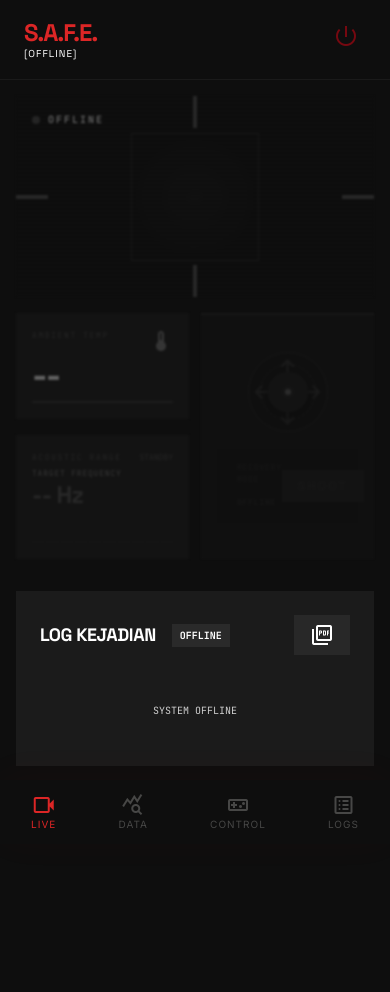
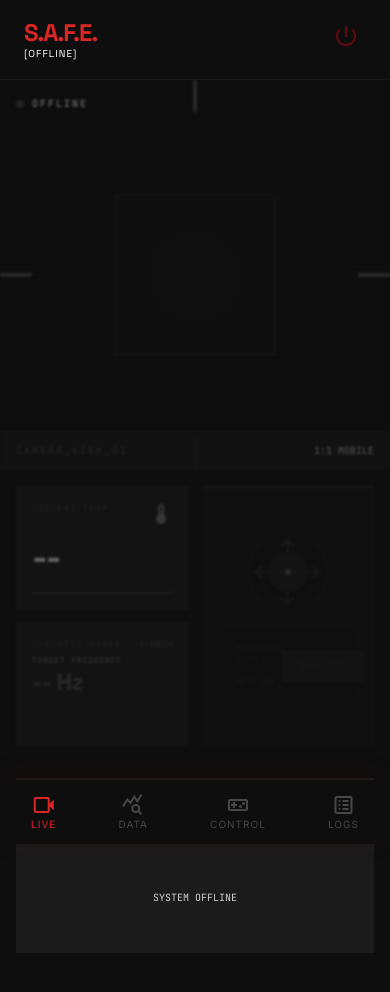
Before and after one commit to najibhrd25/PKM-KC, a Next.js app: page / in a window 390 px wide. Shown: the top 992 px of the page. Before the commit the page ends 846 px from the top, so only its background shows below. Built offline with nearby package versions, Linux system fonts and the light colour scheme.

Commit message:
feat: prepare mobile-first dashboard layout

```diff
--- a/src/app/page.tsx
+++ b/src/app/page.tsx
@@ -8,9 +8,12 @@ import VideoFeed from '@/components/dashboard/VideoFeed';
 import SensorCards from '@/components/dashboard/SensorCards';
 import TacticalCard from '@/components/dashboard/TacticalCard';
 import LogSection from '@/components/dashboard/LogSection';
+import { useStartupAudio } from '@/platform/web/useStartupAudio';
 
 export default function Home() {
   const { state, startupPhase } = useSystemState();
+  useStartupAudio(startupPhase);
+
   const isOff = state === 'OFF_STATE';
   const isStarting = state === 'STARTUP_SEQUENCE';
 
@@ -26,8 +29,7 @@ export default function Home() {
       <Header />
       <SideNav />
 
-      {/* Main Content Canvas */}
-      <main className={`lg:ml-20 pt-20 pb-20 px-4 lg:px-6 max-w-[1600px] mx-auto min-h-screen`}>
+      <main className="min-h-screen max-w-[1600px] mx-auto px-4 pt-20 pb-24 lg:ml-20 lg:px-6 lg:pb-20">
         {/* Dashboard Header (Desktop only) */}
         <div className="hidden lg:flex justify-between items-end mb-10 mt-8">
           <div>
@@ -46,16 +48,13 @@ export default function Home() {
           </div>
         </div>
 
-        {/* ===== DESKTOP LAYOUT (lg+) ===== */}
         <div className={`hidden lg:flex flex-row items-stretch gap-6 mb-12 transition-all duration-700 ${contentClass}`}>
-          {/* Left Column: Video Feed (16:9 ratio) */}
           <div className="w-[75%] relative aspect-video">
             <div className="absolute inset-0">
               <VideoFeed />
             </div>
           </div>
 
-          {/* Right Column: 3 Control Cards stacked vertically, strictly bound by left column's height */}
           <div className="w-[25%] relative">
             <div className="absolute inset-0 flex flex-col gap-4 min-h-0">
               <SensorCards />
@@ -64,26 +63,19 @@ export default function Home() {
           </div>
         </div>
 
-        {/* ===== MOBILE LAYOUT (<lg) ===== */}
-        <div className={`lg:hidden space-y-4 mt-4 transition-all duration-700 ${contentClass}`}>
-          {/* Section 1: Camera Feed (16:9 aspect, full-width) */}
-          <div className="aspect-video w-full">
-            <VideoFeed />
-          </div>
+        <div className={`lg:hidden space-y-4 transition-all duration-700 ${contentClass}`}>
+          <section aria-label="Live camera feed" className="-mx-4 aspect-square">
+            <VideoFeed variant="mobile" />
+          </section>
 
-          {/* Section 2: 2-Column Grid (Sensor + Controls) */}
-          <div className="grid grid-cols-2 gap-3">
-            {/* Col 1: Sensor Info (stacked vertically) */}
-            <div className="space-y-4">
+          <section aria-label="Sensors and manual controls" className="grid grid-cols-2 gap-3">
+            <div className="flex min-h-[260px] flex-col gap-3">
               <SensorCards />
             </div>
-
-            {/* Col 2: Manual Controls */}
             <TacticalCard />
-          </div>
+          </section>
         </div>
 
-        {/* Bottom: Logs (both layouts) */}
         <div className="mt-8 lg:mt-12">
           <LogSection />
         </div>
--- a/src/components/dashboard/SensorCards.tsx
+++ b/src/components/dashboard/SensorCards.tsx
@@ -67,7 +67,7 @@ export default function SensorCards() {
                 ? 'bg-muted/10 h-[2px] lg:h-1'
                 : `bg-gradient-to-t from-primary-container/20 to-primary-container ${i % 3 === 0 ? 'animate-pulse' : ''}`
                 }`}
-              style={{ height: isOff ? (typeof window !== 'undefined' && window.innerWidth >= 1024 ? '4px' : '2px') : `${h}%` }}
+              style={isOff ? undefined : { height: `${h}%` }}
             />
           ))}
         </div>
--- a/src/components/dashboard/VideoFeed.tsx
+++ b/src/components/dashboard/VideoFeed.tsx
@@ -2,13 +2,14 @@
 
 import { useSystemState } from '@/store/useSystemState';
 
-export default function VideoFeed() {
+export default function VideoFeed({ variant = 'desktop' }: { variant?: 'desktop' | 'mobile' }) {
   const { state, startupPhase } = useSystemState();
   const isOff = state === 'OFF_STATE';
   const cameraVisible = startupPhase.cameraVisible;
+  const isMobile = variant === 'mobile';
 
   return (
-    <div className="relative w-full h-full bg-surface-container-lowest overflow-hidden rounded-lg">
+    <div className={`relative w-full h-full bg-surface-container-lowest overflow-hidden ${isMobile ? 'rounded-none' : 'rounded-lg'}`}>
       {/* Camera feed surface */}
       <div
         className={`w-full h-full transition-all duration-700 ${
@@ -28,7 +29,7 @@ export default function VideoFeed() {
 
       {/* Targeting Reticle */}
       <div className="absolute inset-0 flex items-center justify-center pointer-events-none">
-        <div className="w-32 h-32 lg:w-48 lg:h-48 custom-reticle flex items-center justify-center">
+        <div className="w-40 h-40 lg:w-48 lg:h-48 custom-reticle flex items-center justify-center">
           <div className="w-1 h-8 bg-primary-container absolute top-0" />
           <div className="w-1 h-8 bg-primary-container absolute bottom-0" />
           <div className="w-8 h-1 bg-primary-container absolute left-0" />
@@ -49,6 +50,17 @@ export default function VideoFeed() {
           {isOff ? 'OFFLINE' : 'LIVE'}
         </span>
       </div>
+
+      {isMobile && (
+        <div className="absolute bottom-0 left-0 right-0 flex items-center justify-between bg-surface-container-low/90 px-4 py-3">
+          <span className="font-[family-name:var(--font-jetbrains-mono)] text-[10px] tracking-[0.2em] text-muted">
+            CAMERA_VIEW_01
+          </span>
+          <span className="font-[family-name:var(--font-jetbrains-mono)] text-[10px] text-secondary">
+            1:1 MOBILE
+          </span>
+        </div>
+      )}
 
 
 
```
